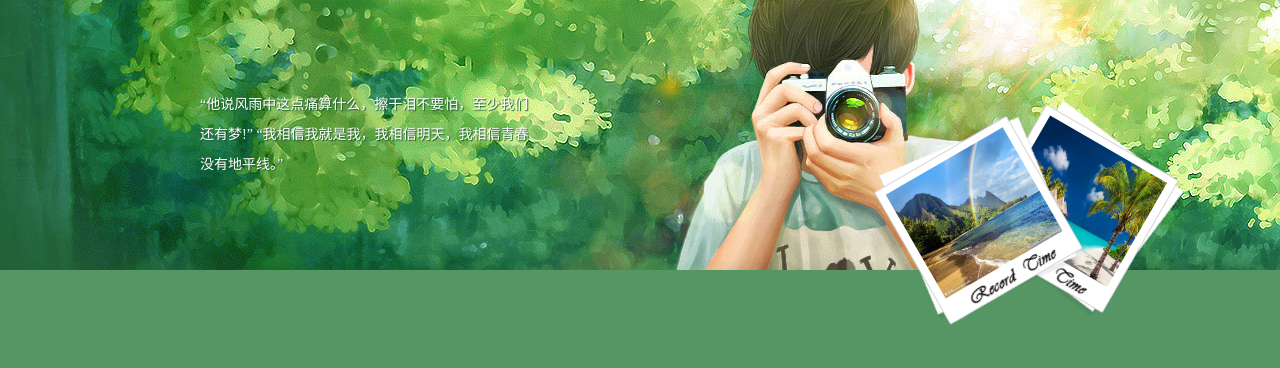
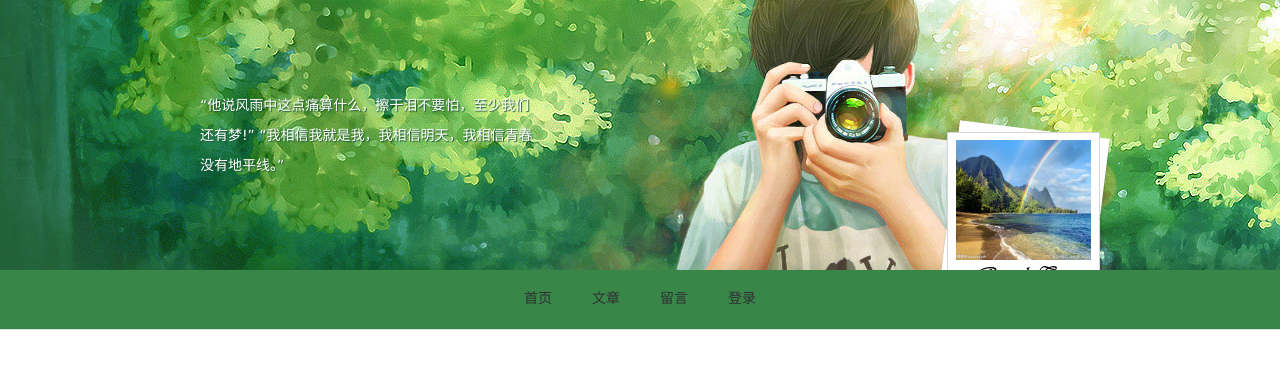
Before and after one commit to zhangmingbai/vue, a Vue app in the folder vue/: page / in a window 1280 px wide. Shown: the top 368 px of the page. Built offline with nearby package versions, Linux system fonts and the light colour scheme.

Commit message:
主页头部

```diff
--- a/vue/index.html
+++ b/vue/index.html
@@ -7,14 +7,9 @@
     <title>Vite App</title>
     <style>
       *, *:before, *:after {
-        margin:0;
-        padding:0;
+        margin: 0;
+        padding: 0;
         outline: 0;
-      }
-      body{
-        color: #333;
-        background: #559664;
-        cursor: url(src/assets/img/a1.png), pointer;
       }
     </style>
   </head>
--- a/vue/package.json
+++ b/vue/package.json
@@ -8,7 +8,9 @@
     "preview": "vite preview"
   },
   "dependencies": {
-    "vue": "^3.3.4"
+    "element-plus": "^2.4.1",
+    "vue": "^3.3.4",
+    "vue-router": "^4.2.4"
   },
   "devDependencies": {
     "@vitejs/plugin-vue": "^4.2.3",
--- a/vue/src/App.vue
+++ b/vue/src/App.vue
@@ -3,50 +3,9 @@
 </script>
 
 <template>
-  <div>
-    <div class="header-box">
-      <p>
-        “他说风雨中这点痛算什么，擦干泪不要怕，至少我们还有梦!”
-        “我相信我就是我，我相信明天，我相信青春没有地平线。”
-      </p>
-      <div class="album" style="transform: rotate(30deg) translate(30px,-50px)">
-        <img src="./assets/img/h1.jpeg" alt="相册"/>
-      </div>
-      <div class="album" style="transform: rotate(-30deg) translate(-30px,-40px)">
-        <img src="./assets/img/h2.jpeg" alt="相册"/>
-      </div>
-    </div>
-  </div>
+  <router-view/>
 </template>
 
 <style scoped>
-.header-box {
-  width: 100%;
-  height: 270px;
-  background-image: url("././assets/img/top.jpg");
-}
-.header-box p {
-  position: relative;
-  top: 90px;
-  margin-left: 200px;
-  width: 340px;
-  color: #fff;
-  text-shadow: #1f5a37 1px 1px 1px;
-  font-size: 14px;
-  line-height: 30px;
-}
-.header-box .album {
-  position: absolute;
-  top: 150px;
-  right: 13%;
-  cursor: url("././assets/img/a2.png"),pointer;
-  width: 175px; height: 175px;
-  background: url("././assets/img/hbg.png") no-repeat;
-  transition: transform 0.3s linear 0s;
-}
-.header-box .album img {
-  width: 135px;
-  height: 120px;
-  margin: 20px 0 0 17px
-}
+
 </style>
--- /dev/null
+++ b/vue/src/components/home/IndexComponent.vue
@@ -0,0 +1,13 @@
+<script>
+export default {
+  name: "HomeComponent"
+}
+</script>
+
+<template>
+<div>11111111111</div>
+</template>
+
+<style scoped>
+
+</style>
--- /dev/null
+++ b/vue/src/router/index.js
@@ -0,0 +1,26 @@
+import { createRouter, createWebHistory } from 'vue-router'
+import HomeView from '../views/HomeView.vue'
+
+const router = createRouter({
+  history: createWebHistory(import.meta.env.BASE_URL),
+  routes: [
+    {
+      path: '/',
+      name: 'home',
+      component: HomeView,
+      children: [
+        {
+          path: "/index",
+          name: "index",
+          component: () => import("../components/home/IndexComponent.vue")
+        }
+      ]
+    },
+    {
+      path: "/index", // 这里是全局前置守卫的路径配置
+      redirect: "/" // 这里是重定向的路径配置
+    }
+  ]
+})
+
+export default router
--- /dev/null
+++ b/vue/src/views/HomeView.vue
@@ -0,0 +1,94 @@
+<script setup>
+import { useRouter } from 'vue-router'
+
+const router = useRouter()
+const handleSelect = (index, indexPath) => {
+  switch (index) {
+    case '1':
+      router.push('/index')
+      break
+    case '2':
+      router.push('/文章')
+      break
+    case '3':
+      router.push('/留言')
+      break
+    case '4':
+      router.push('/登录')
+      break
+    default:
+      break
+  }
+}
+</script>
+
+<template>
+  <div>
+    <div class="body">
+        <div class="header-box">
+          <p>
+            “他说风雨中这点痛算什么，擦干泪不要怕，至少我们还有梦!”
+            “我相信我就是我，我相信明天，我相信青春没有地平线。”
+          </p>
+          <div class="album">
+            <img src="./../assets/img/h1.jpeg" alt="相册"/>
+          </div>
+          <div class="album">
+            <img src="./../assets/img/h2.jpeg" alt="相册"/>
+          </div>
+        </div>
+    </div>
+    <el-menu class="nav" mode="horizontal" @select="handleSelect">
+      <el-menu-item index="1">首页</el-menu-item>
+      <el-menu-item index="2">文章</el-menu-item>
+      <el-menu-item index="3">留言</el-menu-item>
+      <el-menu-item index="4">登录</el-menu-item>
+    </el-menu>
+  </div>
+</template>
+
+<style scoped>
+.body {
+  color: #333;
+  background: #559664;
+  background-size: 100%;
+  font-family: "microsoft yahei",Verdana, Arial, 微软雅黑,serif;
+  cursor: url(src/assets/img/a1.png), auto;
+}
+.header-box {
+  width: 100%;
+  height: 270px;
+  background-image: url("./../assets/img/top.jpg");
+}
+.header-box p {
+  position: relative;
+  top: 90px;
+  margin-left: 200px;
+  width: 340px;
+  color: #fff;
+  text-shadow: #1f5a37 1px 1px 1px;
+  font-size: 14px;
+  line-height: 30px;
+}
+.header-box .album {
+  position: absolute;
+  top: 120px;
+  right: 13%;
+  cursor: url("./../assets/img/a2.png"),pointer;
+  width: 175px; height: 175px;
+  background: url("./../assets/img/hbg.png") no-repeat;
+  transition: transform 0.3s linear 0s;
+}
+.header-box .album img {
+  width: 135px;
+  height: 120px;
+  margin: 20px 0 0 17px
+}
+.nav {
+  background: rgba(56, 134, 72, 1);
+  width: 100%;
+  display: flex;
+  justify-content: center;
+  margin: auto;
+}
+</style>
```
Also changed, not shown: vue/src/components/home/EssayComponent.vue (added, +13 -0 lines), vue/src/components/home/messageComponent.vue (added, +13 -0 lines), vue/src/main.js (+8 -1 lines), 1 other file (tests, documents, lock files or other folders).
